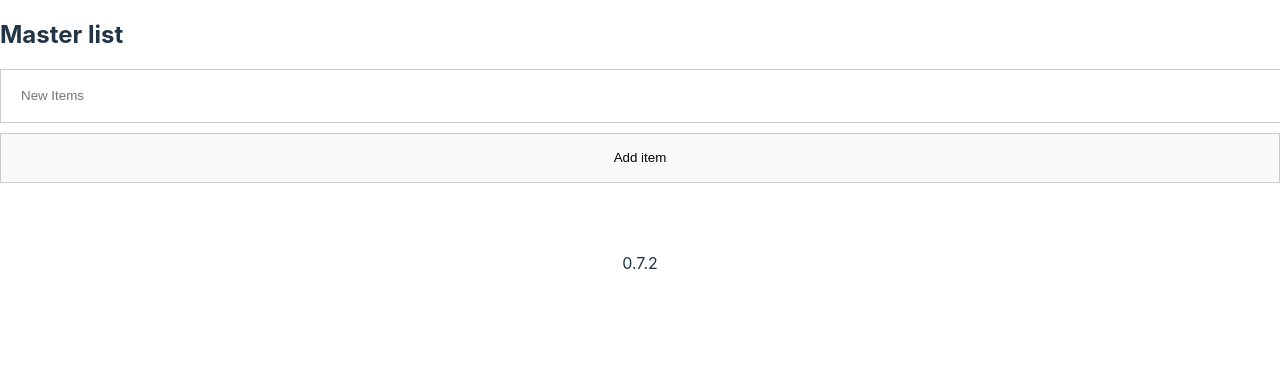
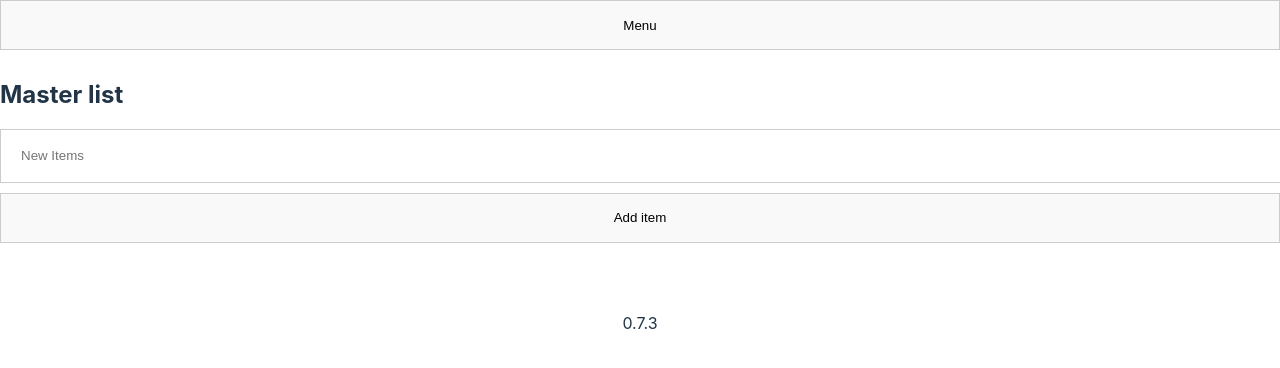
Before and after one commit to cotterjd/ranked-list, a Vue app: page / in a window 1280 px wide. Shown: the top 368 px of the page. Built offline with nearby package versions, Linux system fonts and the light colour scheme.

Commit message:
swap menu button for long press

```diff
--- a/package.json
+++ b/package.json
@@ -1,7 +1,7 @@
 {
   "name": "ranked-list",
   "private": true,
-  "version": "0.7.2",
+  "version": "0.7.3",
   "type": "module",
   "scripts": {
     "dev": "vite",
--- a/src/App.vue
+++ b/src/App.vue
@@ -1,5 +1,6 @@
 <template>
-  <div @mousedown="startPress" @mouseup="endPress" @touchstart="startPress" @touchend="endPress">
+  <div>
+    <button @click="openMenu = true">Menu</button>
     <h2>{{ chosenList }}</h2>
     <div>
       <input v-model="keyword" placeholder="New Items" />
@@ -73,18 +74,6 @@ export default {
     },
   },
   methods: {
-    startPress() {
-      this.pressing = true;
-      setTimeout(() => {
-        if (this.pressing) {
-          console.log(`open menu`)
-          if (this.pressing) this.openMenu = true
-        }
-      }, 2000);
-    },
-    endPress() {
-      this.pressing = false;
-    },
     addItem() {
       const name=this.keyword
       this.keyword = ``;
```
